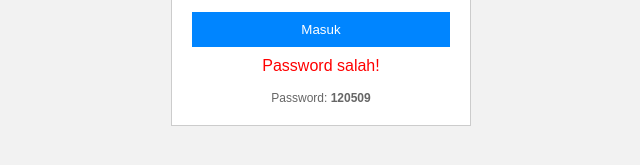
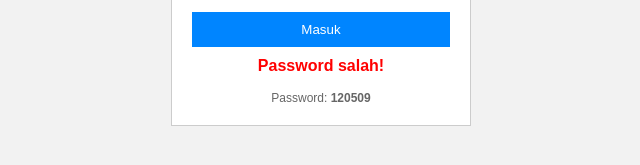
Before and after one commit to kakaalifacms-ai/Buat-pasword-tunggu-dan-salin-link, a plain HTML site: page index.html in a window 1280 px wide. Both pictures are taken after a click on the button "Masuk". Shown: the part 411-576 px from the top of the page, 319-959 px from the left. Drawn offline with Linux system fonts and the light colour scheme.

Commit message:
update index.html

```diff
--- a/index.html
+++ b/index.html
@@ -20,7 +20,7 @@
     .box {
       background: white;
       width: 300px;
-      border: 1px solid #ccc; /* kotak */
+      border: 1px solid #ccc;
       padding: 20px;
       box-sizing: border-box;
     }
@@ -61,6 +61,21 @@
       margin-top: 10px;
       text-align: center;
       color: red;
+      font-weight: bold;
+    }
+
+    /* 🔥 Animasi goyang hanya untuk pesan error 🔥 */
+    @keyframes shake {
+      0% { transform: translateX(0); }
+      20% { transform: translateX(-4px); }
+      40% { transform: translateX(4px); }
+      60% { transform: translateX(-4px); }
+      80% { transform: translateX(4px); }
+      100% { transform: translateX(0); }
+    }
+
+    .shake {
+      animation: shake 0.4s;
     }
   </style>
 </head>
@@ -83,16 +98,27 @@
   </div>
 
   <script>
+    const msg = document.getElementById("message");
+    const input = document.getElementById("passwordInput");
+
     document.getElementById("submitBtn").addEventListener("click", function() {
-      const pw = document.getElementById("passwordInput").value;
-      const msg = document.getElementById("message");
+      const pw = input.value;
 
       if (pw === "120509") {
         window.location.href = "index2.html";
       } else {
         msg.textContent = "Password salah!";
+
+        // Tambahkan efek goyang ke pesan
+        msg.classList.add("shake");
+
+        // Hapus class setelah animasi selesai
+        setTimeout(() => {
+          msg.classList.remove("shake");
+        }, 400);
       }
     });
   </script>
+
 </body>
 </html>
```
